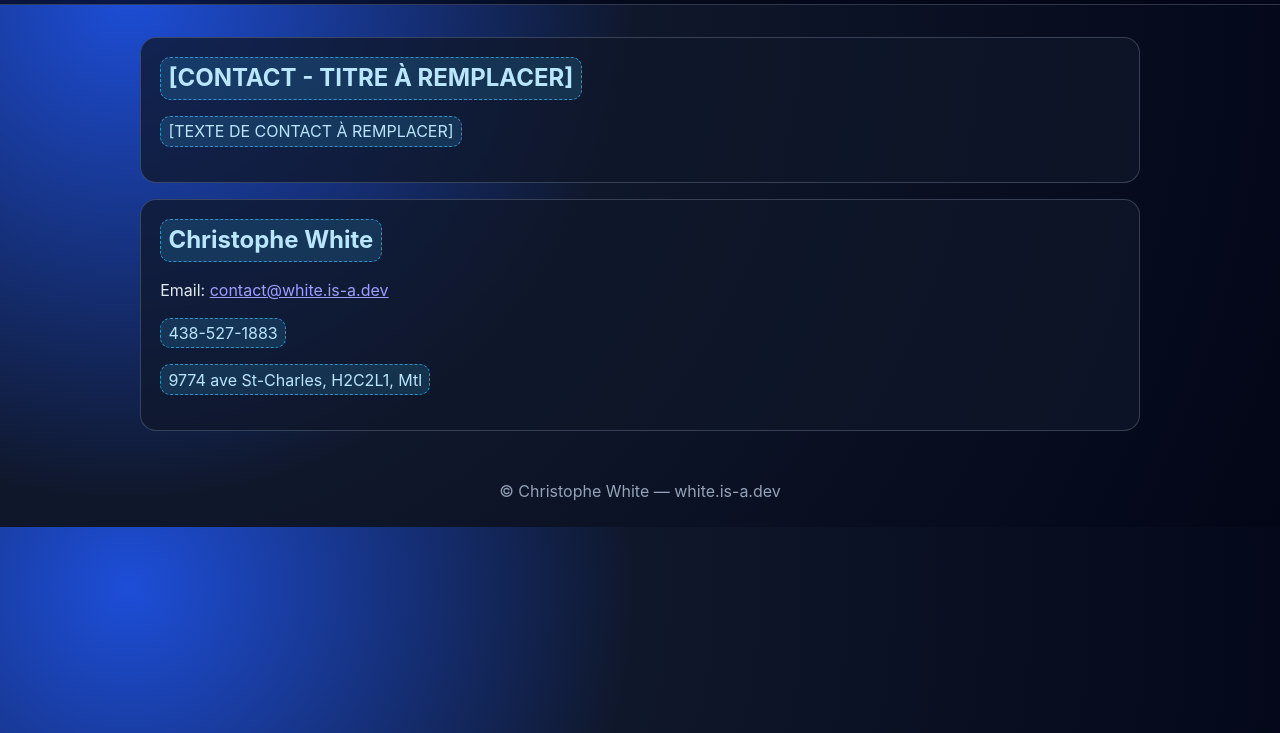
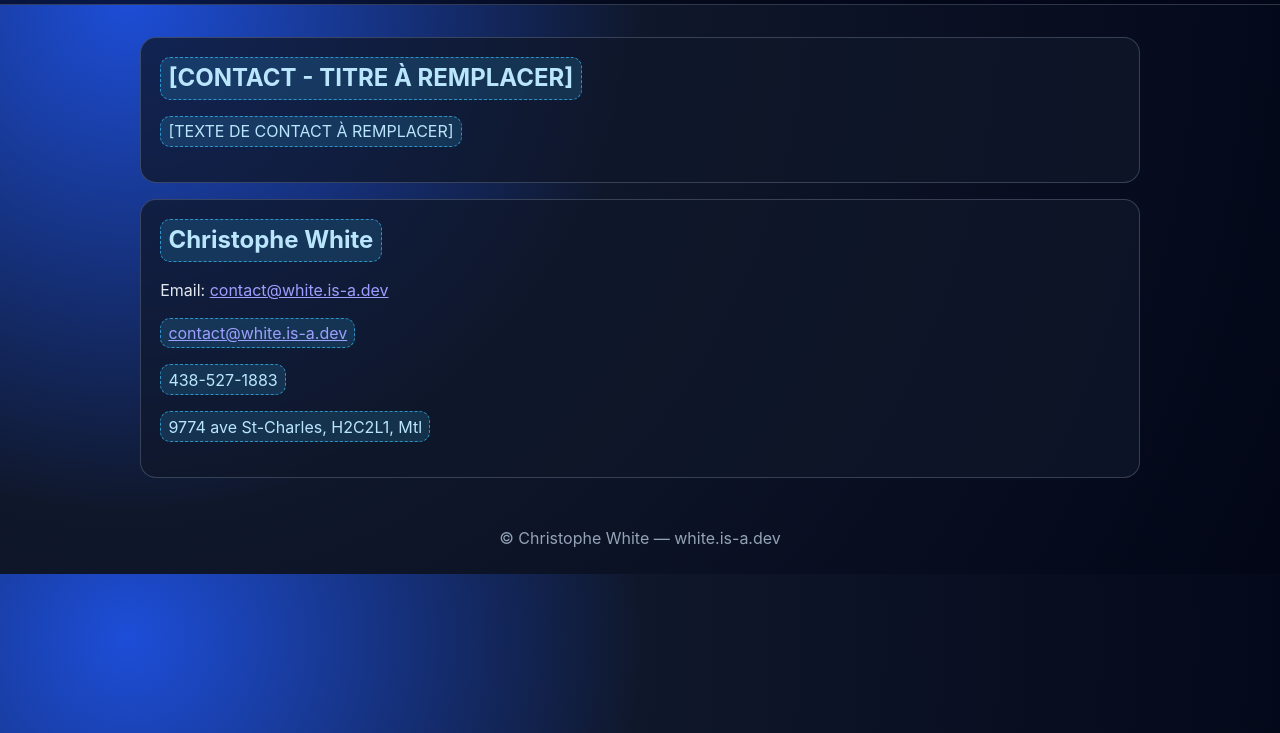
Before and after one commit to gnof-the-shark/whiteweb, a plain HTML site: page contacter.html in a window 1280 px wide. Shown: the part 67-800 px from the top of the page. Drawn offline with Linux system fonts and the light colour scheme.

Commit message:
Add email link in contacter.html

```diff
--- a/contacter.html
+++ b/contacter.html
@@ -26,6 +26,7 @@
       <section>
         <h2><span class="placeholder">Christophe White</span></h2>
         <p>Email: <a href="mailto:contact@white.is-a.dev">contact@white.is-a.dev</a></p>
+        <p><span class="placeholder"><a href="mailto:contact@white.is-a.dev">contact@white.is-a.dev</a></span></p>
         <p><span class="placeholder">438-527-1883</span></p>
         <p><span class="placeholder">9774 ave St-Charles, H2C2L1, Mtl</span></p>
       </section>
```
